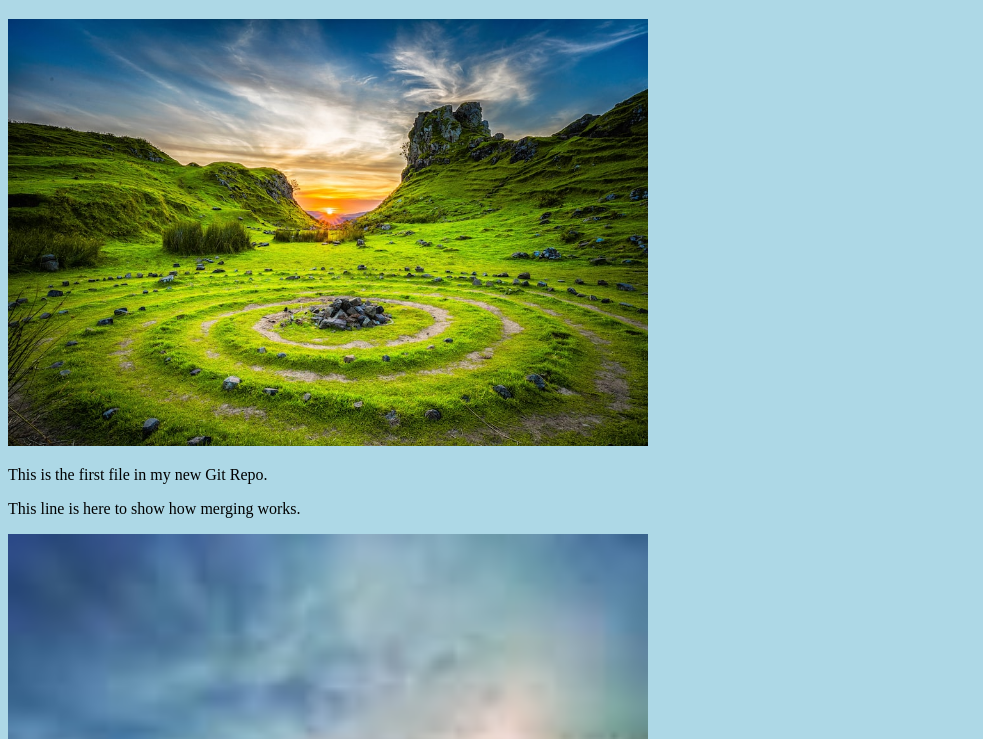
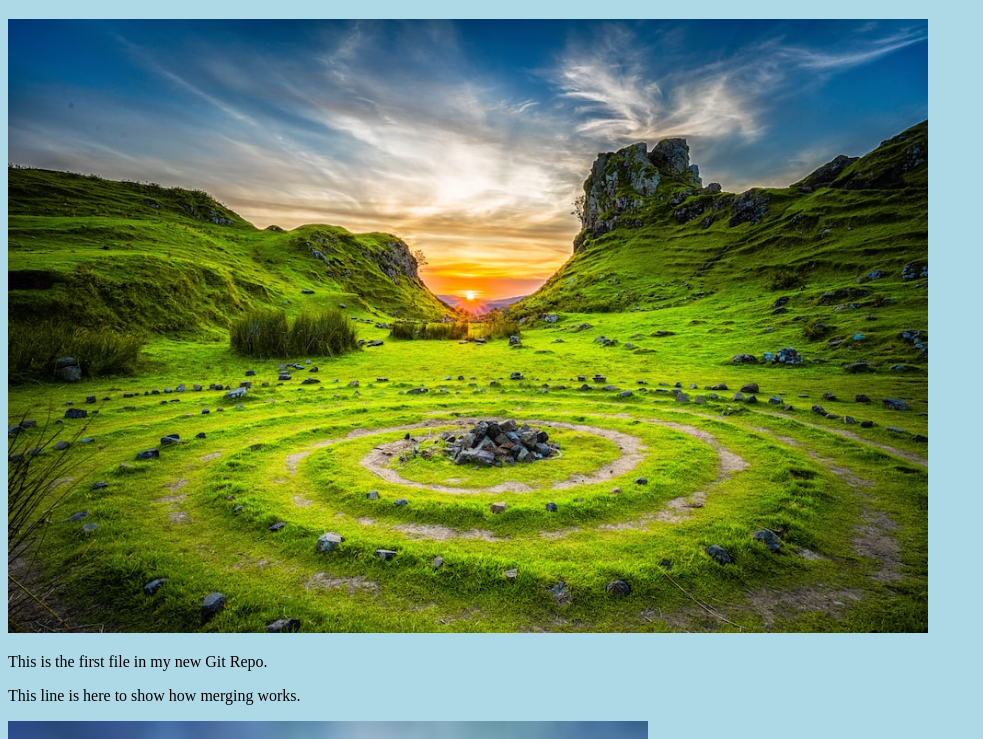
Before and after one commit to ujjwal-gautam/MyRepository, a plain HTML site: page index.html in a window 1280 px wide. Shown: the part 61-800 px from the top of the page, without its empty margins (0-983 px from the left). Drawn offline with Linux system fonts and the light colour scheme.

Commit message:
Again image resized to 920

```diff
--- a/index.html
+++ b/index.html
@@ -7,7 +7,7 @@
 <body>
 
 <h1>Hello world!</h1>
-<div><img src="img_hello_world.jpg" alt="Hello World from Space" style="width:100%;max-width:640px"></div>
+<div><img src="img_hello_world.jpg" alt="Hello World from Space" style="width:100%;max-width:920px"></div>
 <p>This is the first file in my new Git Repo.</p>
 <p>This line is here to show how merging works.</p>
 <div><img src="img_hello_git.jpg" alt="Hello Git" style="width:100%;max-width:640px"></div>
```
